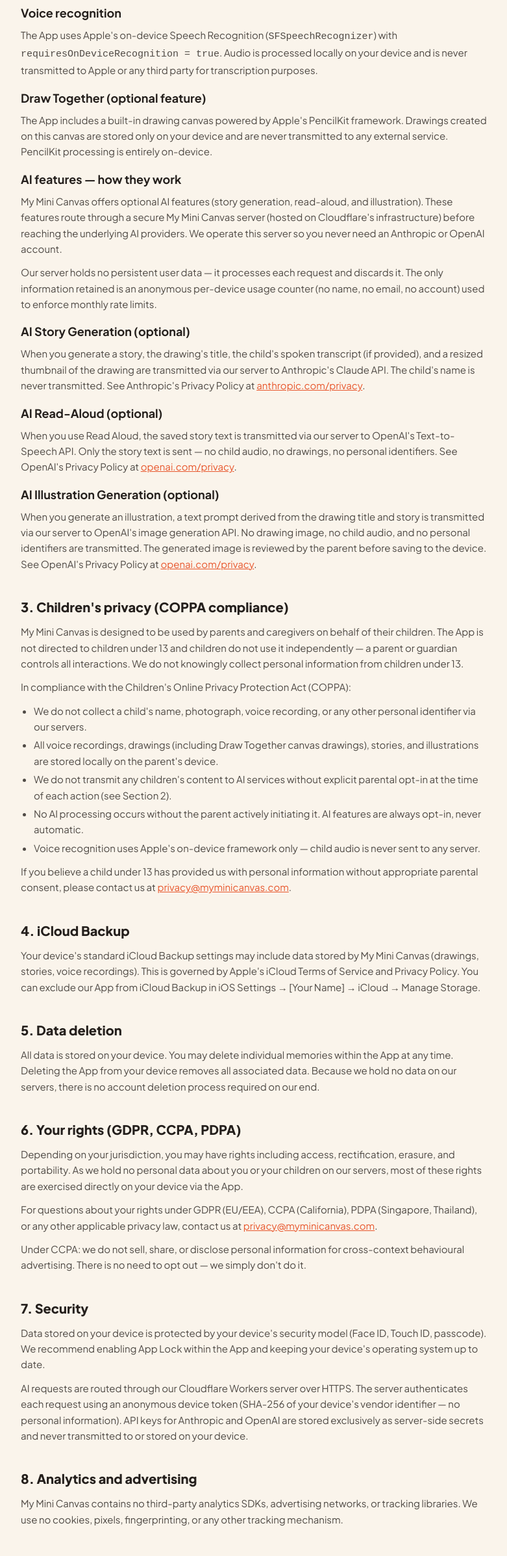
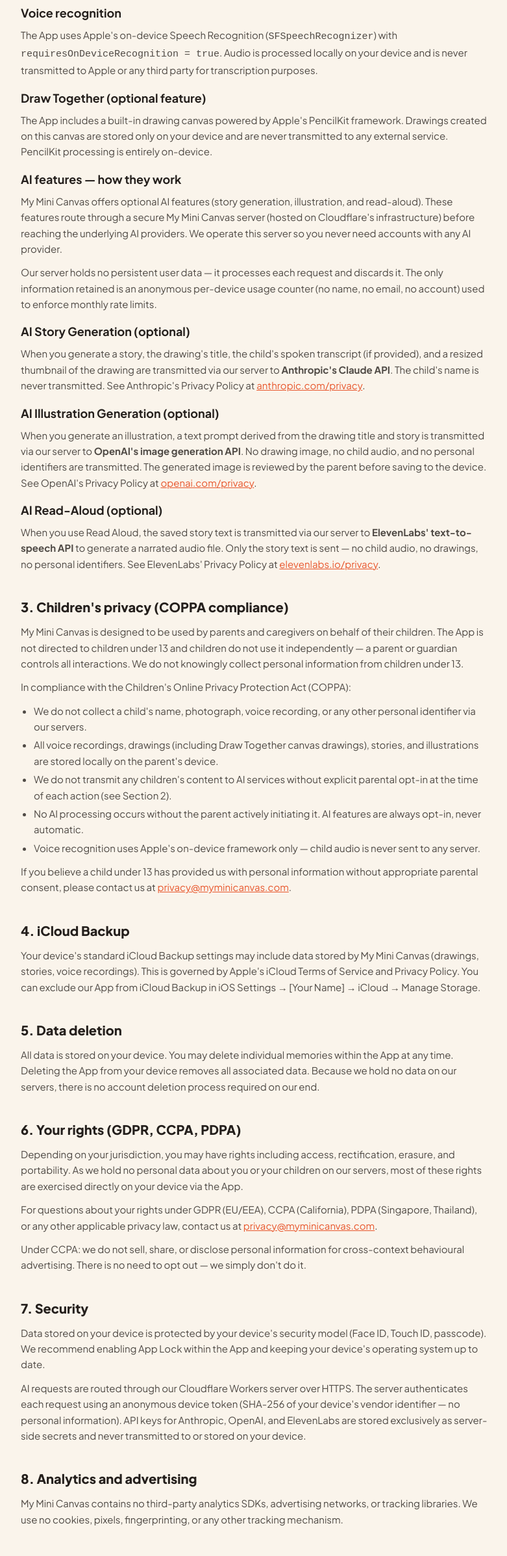
Before and after one commit to nakano121/myminicanvas-web, a Next.js app: page /privacy in a window 1280 px wide. Shown: the part 1011-3405 px from the top of the page at 65% size, without its empty margins (248-1029 px from the left). Built offline with nearby package versions, Linux system fonts and the light colour scheme.

Commit message:
legal: correct ElevenLabs attribution for read-aloud, name all three AI vendors explicitly

```diff
--- a/app/privacy/page.tsx
+++ b/app/privacy/page.tsx
@@ -75,10 +75,10 @@ export default function PrivacyPage() {
 
           <h3 className="font-bold text-ink text-lg mt-4 mb-2">AI features — how they work</h3>
           <p>
-            My Mini Canvas offers optional AI features (story generation, read-aloud, and
-            illustration). These features route through a secure My Mini Canvas server
+            My Mini Canvas offers optional AI features (story generation, illustration, and
+            read-aloud). These features route through a secure My Mini Canvas server
             (hosted on Cloudflare&apos;s infrastructure) before reaching the underlying AI providers.
-            We operate this server so you never need an Anthropic or OpenAI account.
+            We operate this server so you never need accounts with any AI provider.
           </p>
           <p>
             Our server holds no persistent user data — it processes each request and discards it.
@@ -90,32 +90,33 @@ export default function PrivacyPage() {
           <p>
             When you generate a story, the drawing&apos;s title, the child&apos;s spoken transcript
             (if provided), and a resized thumbnail of the drawing are transmitted via our server
-            to Anthropic&apos;s Claude API. The child&apos;s name is never transmitted.
+            to <strong>Anthropic&apos;s Claude API</strong>. The child&apos;s name is never transmitted.
             See Anthropic&apos;s Privacy Policy at{" "}
             <a href="https://www.anthropic.com/privacy" className="text-coral underline" target="_blank" rel="noopener noreferrer">
               anthropic.com/privacy
             </a>.
           </p>
 
-          <h3 className="font-bold text-ink text-lg mt-4 mb-2">AI Read-Aloud (optional)</h3>
+          <h3 className="font-bold text-ink text-lg mt-4 mb-2">AI Illustration Generation (optional)</h3>
           <p>
-            When you use Read Aloud, the saved story text is transmitted via our server to
-            OpenAI&apos;s Text-to-Speech API. Only the story text is sent — no child audio,
-            no drawings, no personal identifiers. See OpenAI&apos;s Privacy Policy at{" "}
+            When you generate an illustration, a text prompt derived from the drawing title and
+            story is transmitted via our server to <strong>OpenAI&apos;s image generation API</strong>.
+            No drawing image, no child audio, and no personal identifiers are transmitted. The
+            generated image is reviewed by the parent before saving to the device. See OpenAI&apos;s
+            Privacy Policy at{" "}
             <a href="https://openai.com/privacy" className="text-coral underline" target="_blank" rel="noopener noreferrer">
               openai.com/privacy
             </a>.
           </p>
 
-          <h3 className="font-bold text-ink text-lg mt-4 mb-2">AI Illustration Generation (optional)</h3>
+          <h3 className="font-bold text-ink text-lg mt-4 mb-2">AI Read-Aloud (optional)</h3>
           <p>
-            When you generate an illustration, a text prompt derived from the drawing title and
-            story is transmitted via our server to OpenAI&apos;s image generation API. No drawing
-            image, no child audio, and no personal identifiers are transmitted. The generated
-            image is reviewed by the parent before saving to the device. See OpenAI&apos;s Privacy
-            Policy at{" "}
-            <a href="https://openai.com/privacy" className="text-coral underline" target="_blank" rel="noopener noreferrer">
-              openai.com/privacy
+            When you use Read Aloud, the saved story text is transmitted via our server to
+            <strong> ElevenLabs&apos; text-to-speech API</strong> to generate a narrated audio file.
+            Only the story text is sent — no child audio, no drawings, no personal identifiers.
+            See ElevenLabs&apos; Privacy Policy at{" "}
+            <a href="https://elevenlabs.io/privacy" className="text-coral underline" target="_blank" rel="noopener noreferrer">
+              elevenlabs.io/privacy
             </a>.
           </p>
         </Section>
@@ -191,8 +192,9 @@ export default function PrivacyPage() {
           <p>
             AI requests are routed through our Cloudflare Workers server over HTTPS. The server
             authenticates each request using an anonymous device token (SHA-256 of your device&apos;s
-            vendor identifier — no personal information). API keys for Anthropic and OpenAI are
-            stored exclusively as server-side secrets and never transmitted to or stored on your device.
+            vendor identifier — no personal information). API keys for Anthropic, OpenAI, and
+            ElevenLabs are stored exclusively as server-side secrets and never transmitted to or
+            stored on your device.
           </p>
         </Section>
 
```
